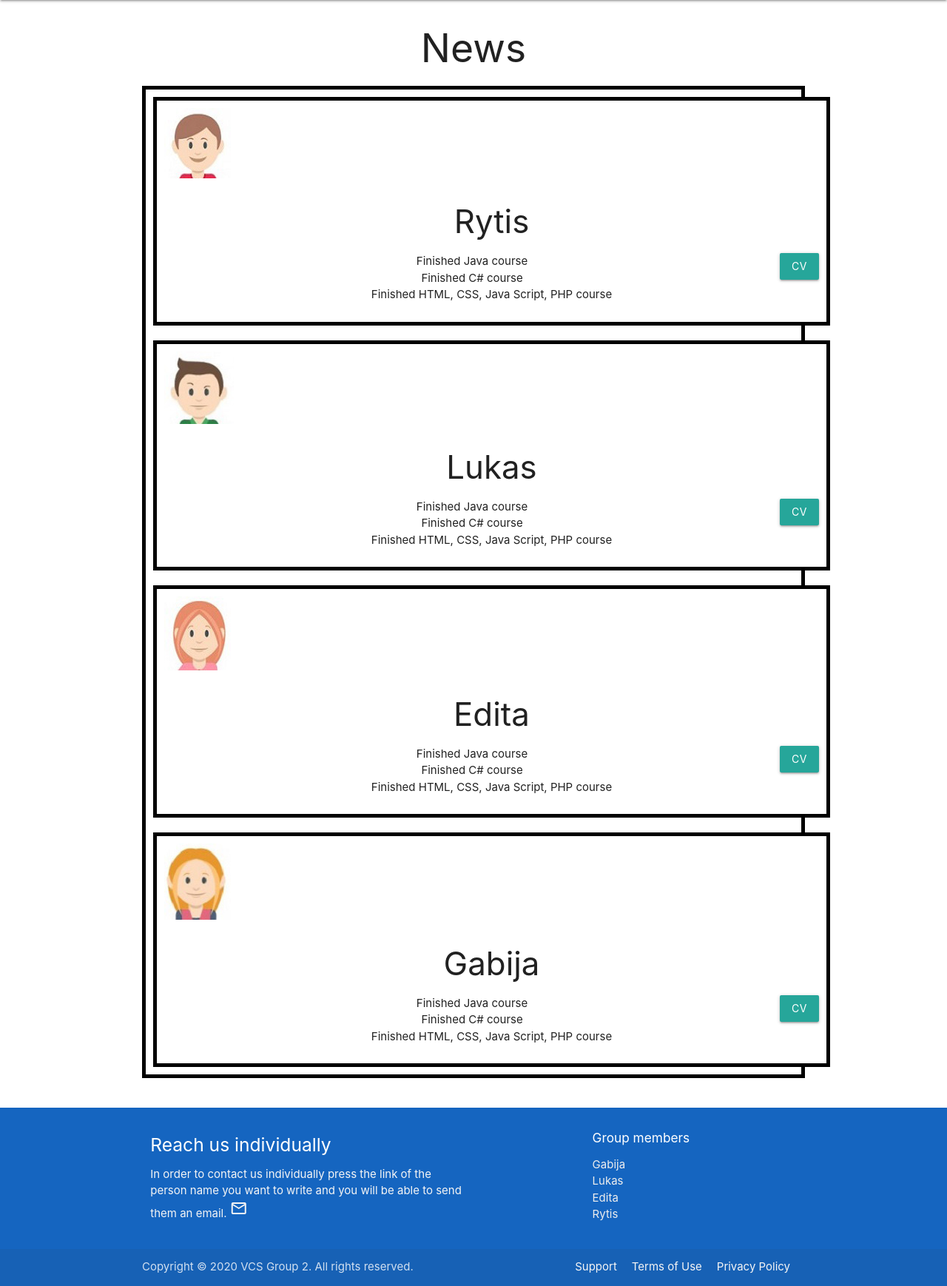
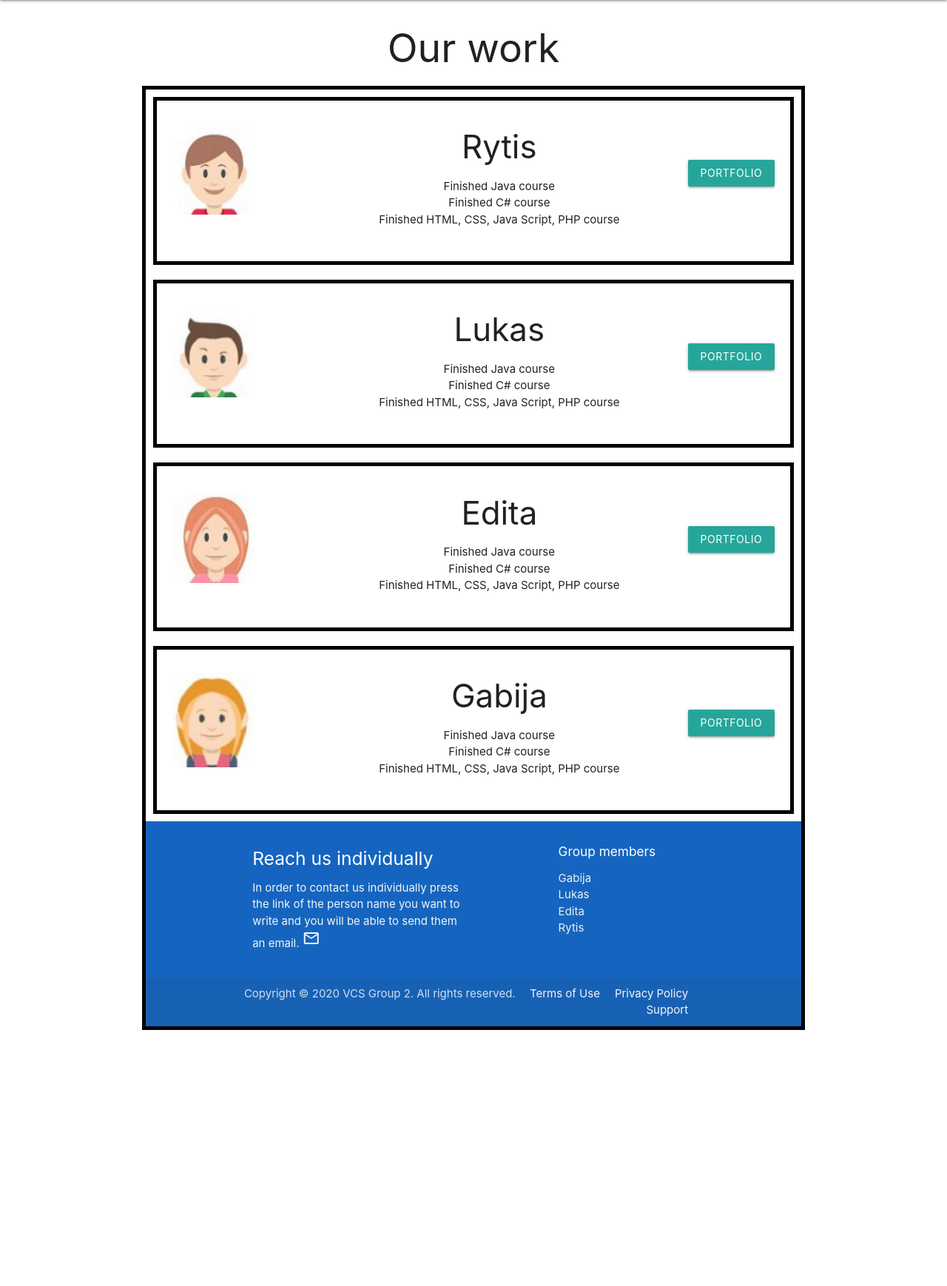
Before and after one commit to JuppyOG/vcs2011-grupe2, a PHP site: page /gallery.php in a window 1280 px wide. Shown: the part 64-1802 px from the top of the page at 74% size. After the commit the page ends 1456 px from the top, so only its background shows below. Run offline with PHP 8.4, Linux system fonts and the light colour scheme.

Commit message:
sutvarkytas dizainas

```diff
--- a/gallery.php
+++ b/gallery.php
@@ -3,40 +3,73 @@
 
 <body>
 
-<h2 class="center-align">News</h2>
+<h2 class="center-align">Our work</h2>
 
 <div class="container team">
 <div class="flexbox-item Rytis">
-<img src="images/boy2face.jpg" alt="">
+
+<div class="row person-flex">
+    <div class="col s12 m4 l3">
+        <img class="person-avatar" src="images/boy2face.jpg" alt="">
+    </div>
+    <div class="col s12 m8 l7">
         <h3 class="center-align">Rytis</h3>
-<a class="right waves-effect waves-light btn" href="https://cvbankas.lt">CV</a>
         <p class="center-align">Finished Java course<br>Finished C# course<br>
         Finished HTML, CSS, Java Script, PHP course</p>
     </div>
+    <div class="col s12 m12 l2">
+        <a class="portfolio-button waves-effect waves-light btn" href="https://cvbankas.lt">Portfolio</a>
+    </div>
+</div>
+</div>
 
 <div class="flexbox-item Lukas">
-<img src="images/boyface.jpg" alt="">
+<div class="row person-flex">
+    <div class="col s12 m4 l3">
+        <img class="person-avatar" src="images/boyface.jpg" alt="">
+    </div>
+    <div class="col s12 m8 l7">
         <h3 class="center-align">Lukas</h3>
-<a class="right waves-effect waves-light btn" href="https://cvbankas.lt">CV</a>
         <p class="center-align">Finished Java course<br>Finished C# course<br>
         Finished HTML, CSS, Java Script, PHP course</p>
     </div>
+    <div class="col s12 m12 l2">
+        <a class="portfolio-button waves-effect waves-light btn" href="https://cvbankas.lt">Portfolio</a>
+    </div>
+</div>
+</div>
 
 <div class="flexbox-item Edita">
-<img src="images/girl2face.jpg" alt="">
+<div class="row person-flex">
+    <div class="col s12 m4 l3">
+        <img class="person-avatar" src="images/girl2face.jpg" alt="">
+    </div>
+    <div class="col s12 m8 l7">
         <h3 class="center-align">Edita</h3>
-<a class="right waves-effect waves-light btn" href="https://cvbankas.lt">CV</a>
         <p class="center-align">Finished Java course<br>Finished C# course<br>
         Finished HTML, CSS, Java Script, PHP course</p>
     </div>
+    <div class="col s12 m12 l2">
+        <a class="portfolio-button waves-effect waves-light btn" href="https://cvbankas.lt">Portfolio</a>
+    </div>
+</div>
+</div>
 
 <div class="flexbox-item Gabija">
-<img src="images/girlface.jpg" alt="">
+<div class="row person-flex">
+    <div class="col s12 m4 l3">
+        <img class="person-avatar" src="images/girlface.jpg" alt="">
+    </div>
+    <div class="col s12 m8 l7">
         <h3 class="center-align">Gabija</h3>
-<a class="right waves-effect waves-light btn" href="https://cvbankas.lt">CV</a>
         <p class="center-align">Finished Java course<br>Finished C# course<br>
         Finished HTML, CSS, Java Script, PHP course</p>
     </div>
+    <div class="col s12 m12 l2">
+        <a class="portfolio-button waves-effect waves-light btn" href="https://cvbankas.lt">Portfolio</a>
+    </div>
+</div>
 </div>
 
+
 <?php include "footer.php" ?>
--- a/styles/style.css
+++ b/styles/style.css
@@ -163,7 +163,7 @@
 
 .flexbox-item {
     background-color: white;
-    width: 915px;
+    width: auto;
     border: 5px solid black;
     padding: 10px;
     margin: 10px;
@@ -185,6 +185,20 @@
     min-height: 100px;
 }
 
+.person-flex {
+    display: flex;
+    align-items: center;
+    flex-wrap: wrap;
+}
+
+.person-avatar {
+    width: 60%;
+}
+
+.portfolio-button {
+    width:100%;
+}
+
 
 /* Gabija stiliaus kodas: */
 .fonas{
```
Lines whose indentation alone changed are shown as unchanged.
